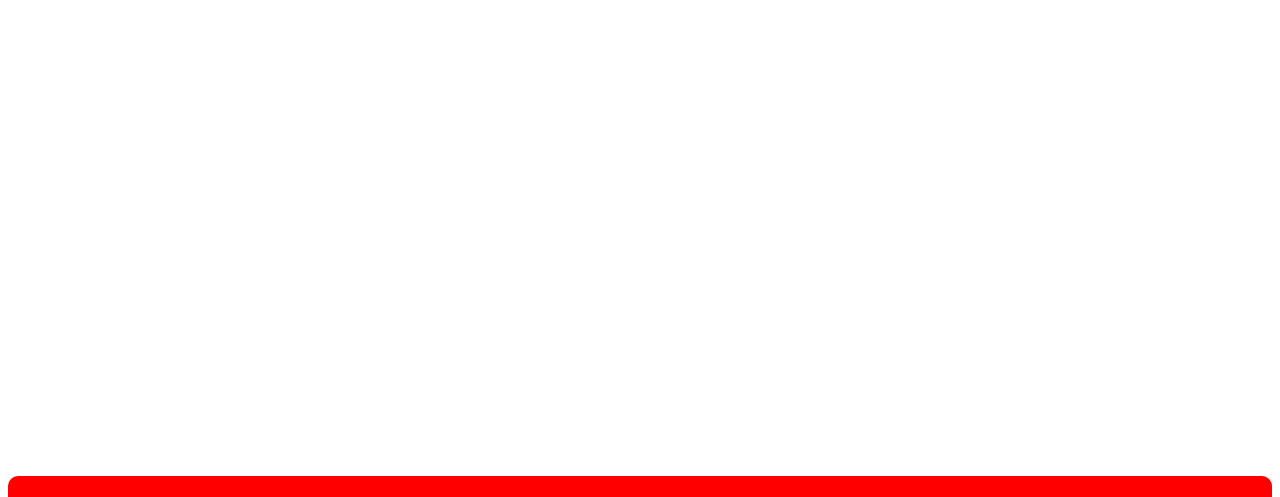
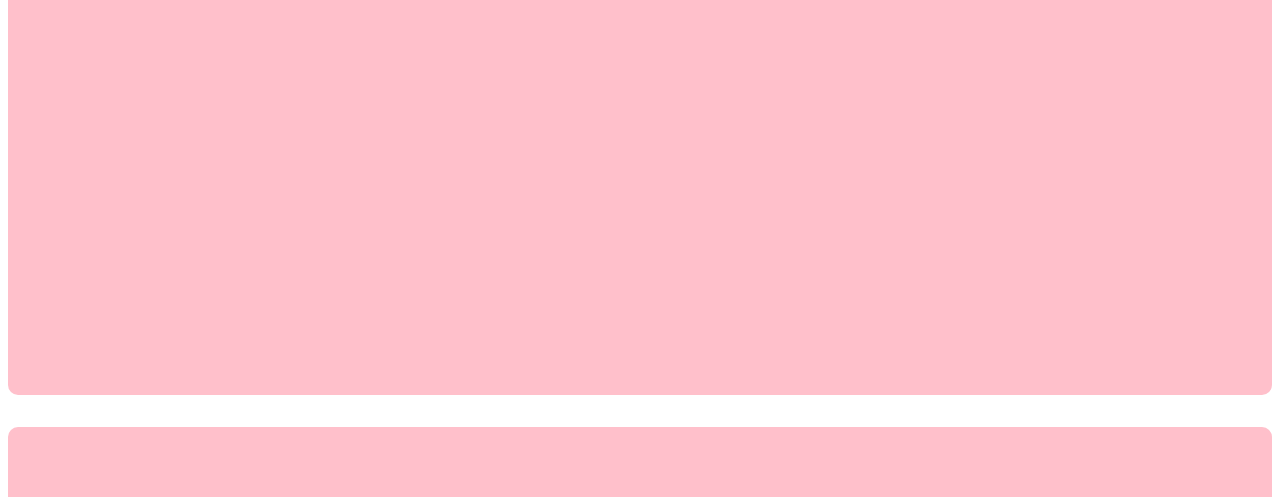
Before and after one commit to Pion0/ndoroayu, a plain HTML site: page index.html in a window 1280 px wide. Shown: the part 413-910 px from the top of the page. Drawn offline with Linux system fonts and the light colour scheme.

Commit message:
Add files via upload

```diff
--- a/style.css
+++ b/style.css
@@ -8,16 +8,30 @@
     width: 100%;
 }
 
+.abc .selamat1 {
+    text-align: center;
+    place-items: center;
+    font-size: 4em;
+    position: center;
+    animation: none;
+}
 
+.abc {
+    height: 800px;
+    width: 100%;
+    background-color: pink;
+    border-radius: 10px;
+    animation-fill-mode: none;
+    animation: example duration timing-function delay iteration-count direction none;
 
-
+    }
 
 
 
 .a,.ab {
-height: 400px;
+height: 800px;
 width: 100%;
-background-color: red;
+background-color:pink;
 border-radius: 10px;
 }
 .a h2 , .ab h1{
@@ -27,7 +41,7 @@ border-radius: 10px;
 
 
 
-.a .selamat , h2,h1 {
+.a .selamat , h2,h1{
     text-align: center;
     font-size: 4em;
     position: relative;
```
